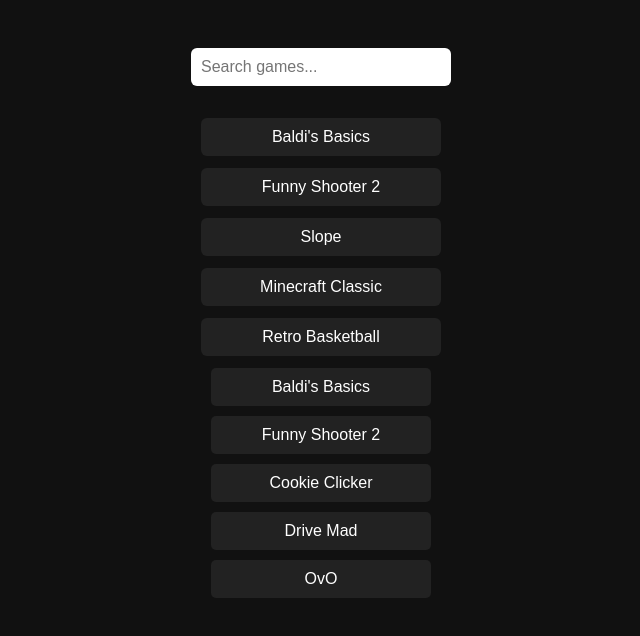
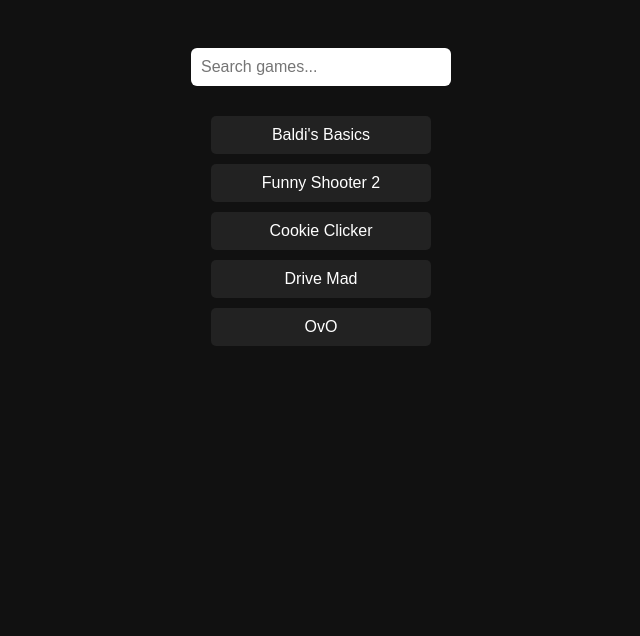
Before and after one commit to pixelpill/GojoCatGames, a plain HTML site: page index.html in a window 1280 px wide. Shown: the whole page, without its empty margins (319-959 px from the left). Drawn offline with Linux system fonts and the light colour scheme.

Commit message:
Update index.html

```diff
--- a/index.html
+++ b/index.html
@@ -43,12 +43,7 @@
   <input type="text" id="searchBar" placeholder="Search games...">
 
   <div id="gameList">
-    <a class="game-link" href="BaldisBasics.html">Baldi's Basics</a>
-    <a class="game-link" href="FunnyShooter2.html">Funny Shooter 2</a>
-    <a class="game-link" href="Slope.html">Slope</a>
-    <a class="game-link" href="Minecraft.html">Minecraft Classic</a>
-    <a class="game-link" href="RetroBasketball.html">Retro Basketball</a>
-    <!-- Add more games here -->
+
   </div>
 
   <script>
```
